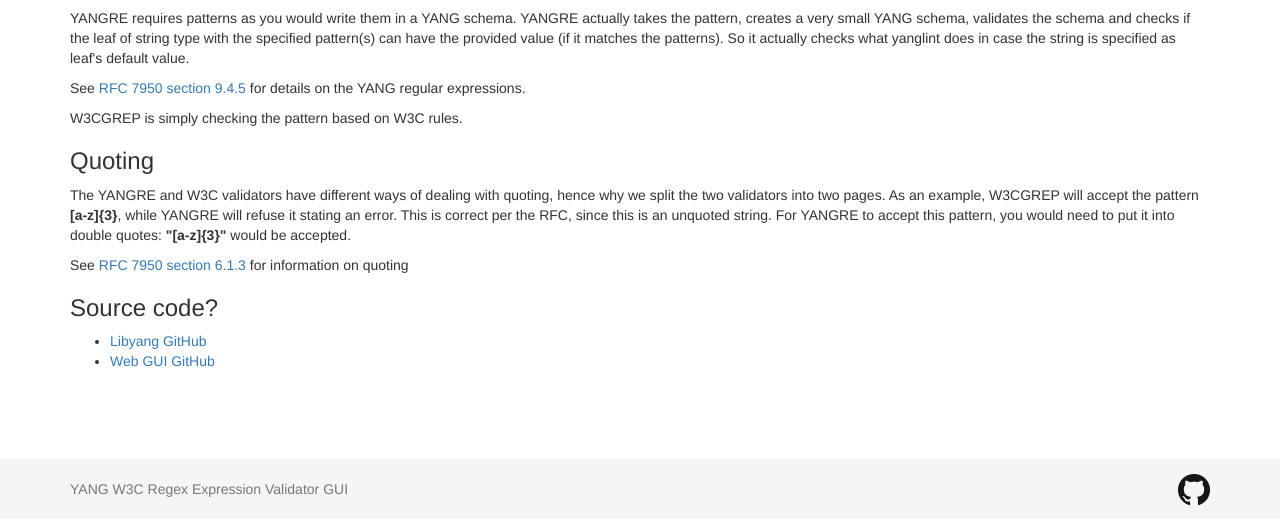
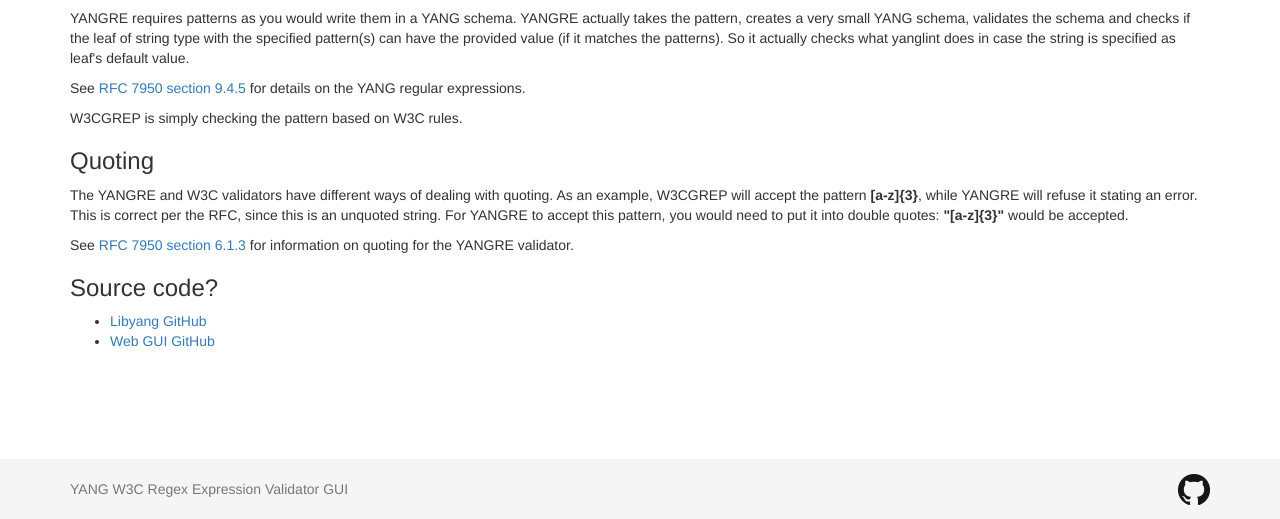
Before and after one commit to plewyllie/yangre-gui, a Flask app: page /yangre/about in a window 1280 px wide. Shown: the part 281-800 px from the top of the page. Run offline with Flask 2, Linux system fonts and the light colour scheme; some libraries are stand-ins or nearby versions.

Commit message:
text update

```diff
--- a/app/templates/about.html
+++ b/app/templates/about.html
@@ -29,12 +29,12 @@
 
     <h3>Quoting</h3>
     <p>
-        The YANGRE and W3C validators have different ways of dealing with quoting, hence why we split the two validators into two
-        pages. As an example, W3CGREP will accept the pattern <b>[a-z]{3}</b>, while YANGRE will refuse it stating
-        an error. This is correct per the RFC, since this is an unquoted string. For YANGRE to accept this pattern, you would
-        need to put it into double quotes: <b>"[a-z]{3}"</b> would be accepted.
+        The YANGRE and W3C validators have different ways of dealing with quoting. As an example, W3CGREP will accept the pattern
+        <b>[a-z]{3}</b>, while YANGRE will refuse it stating an error. This is correct per the RFC, since this is
+        an unquoted string. For YANGRE to accept this pattern, you would need to put it into double quotes: <b>"[a-z]{3}"</b>        would be accepted.
     </p>
-    <p>See <a href="https://tools.ietf.org/html/rfc7950#section-6.1.3">RFC 7950 section 6.1.3</a> for information on quoting</p>
+    <p>See <a href="https://tools.ietf.org/html/rfc7950#section-6.1.3">RFC 7950 section 6.1.3</a> for information on quoting
+        for the YANGRE validator.</p>
 
     <h3>Source code?</h3>
     <ul>
```
